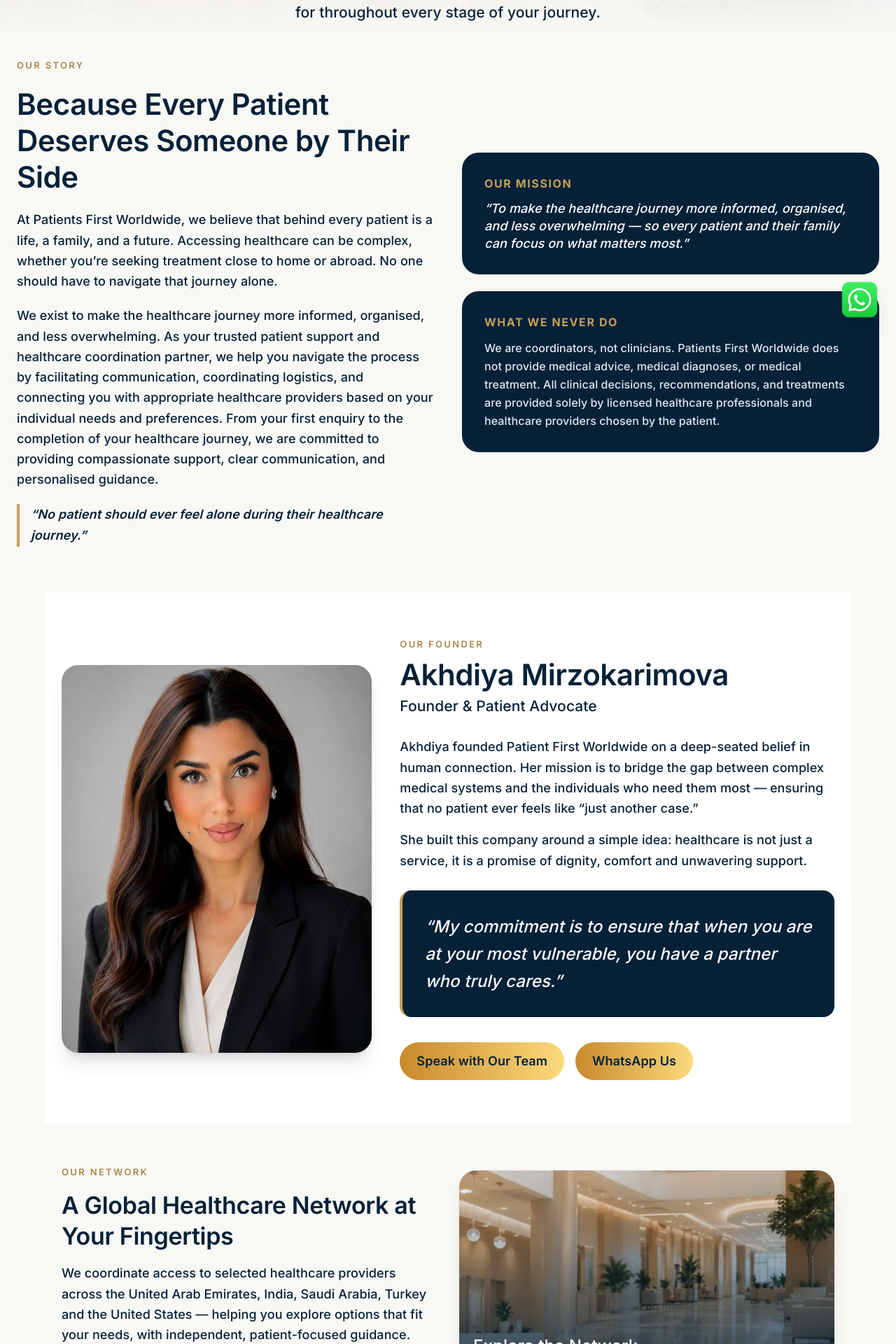
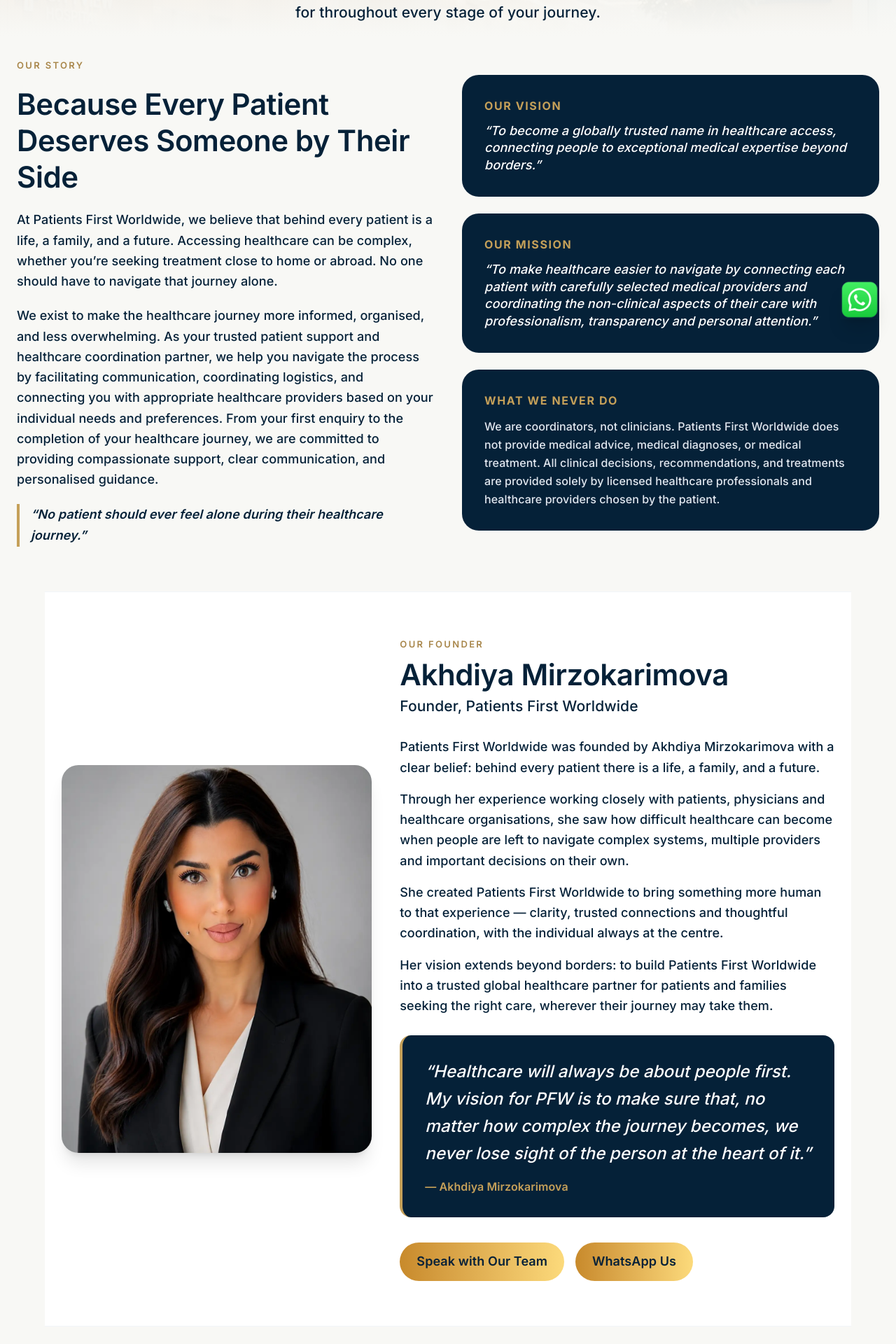
Before and after one commit to growizedigitaluae/patients-first--v2, a Next.js app: page /about in a window 1280 px wide. Shown: the part 320-2240 px from the top of the page at 70% size. Built offline with nearby package versions, Linux system fonts and the light colour scheme.

Commit message:
lates production upload

```diff
--- a/src/app/(site)/about/page.tsx
+++ b/src/app/(site)/about/page.tsx
@@ -1,8 +1,5 @@
 import Link from "next/link";
 import Image from "next/image";
-import {
-  Globe2,
-} from "lucide-react";
 import { PageHero, CtaBand } from "@/components/ui";
 import { site } from "@/lib/site";
 
@@ -27,15 +24,20 @@
       {/* STORY */}
       <section className="pt-8 pb-16 px-6 max-w-7xl mx-auto grid md:grid-cols-2 gap-10 items-center">
         <div className="space-y-5">
-          <p className="text-gold-dark font-semibold tracking-[0.18em] uppercase text-xs">Our Story</p>
+          <p className="text-gold-dark font-semibold tracking-[0.18em] uppercase text-xs">
+            Our Story
+          </p>
+
           <h2 className="text-3xl md:text-4xl font-serif text-midnight">
             Because Every Patient Deserves Someone by Their Side
           </h2>
+
           <p className="text-navy leading-relaxed">
             At Patients First Worldwide, we believe that behind every patient is a life, a
             family, and a future. Accessing healthcare can be complex, whether you’re seeking
             treatment close to home or abroad. No one should have to navigate that journey alone.
           </p>
+
           <p className="text-navy leading-relaxed">
             We exist to make the healthcare journey more informed, organised, and less
             overwhelming. As your trusted patient support and healthcare coordination partner,
@@ -45,27 +47,51 @@
             healthcare journey, we are committed to providing compassionate support, clear
             communication, and personalised guidance.
           </p>
+
           <p className="text-midnight font-semibold italic border-l-4 border-gold pl-4">
             &ldquo;No patient should ever feel alone during their healthcare journey.&rdquo;
           </p>
         </div>
 
         <div className="space-y-6">
+          {/* OUR VISION */}
           <div className="bg-royal p-8 rounded-3xl text-white">
-            <h3 className="text-sm font-bold tracking-widest text-gold uppercase mb-3">Our Mission</h3>
+            <h3 className="text-sm font-bold tracking-widest text-gold uppercase mb-3">
+              Our Vision
+            </h3>
+
             <p className="font-serif italic leading-snug">
-              &ldquo;To make the healthcare journey more informed, organised, and less
-              overwhelming — so every patient and their family can focus on what matters
-              most.&rdquo;
+              &ldquo;To become a globally trusted name in healthcare access, connecting
+              people to exceptional medical expertise beyond borders.&rdquo;
             </p>
           </div>
+
+          {/* OUR MISSION */}
           <div className="bg-royal p-8 rounded-3xl text-white">
-            <h3 className="text-sm font-bold tracking-widest text-gold uppercase mb-3">What We Never Do</h3>
+            <h3 className="text-sm font-bold tracking-widest text-gold uppercase mb-3">
+              Our Mission
+            </h3>
+
+            <p className="font-serif italic leading-snug">
+              &ldquo;To make healthcare easier to navigate by connecting each patient
+              with carefully selected medical providers and coordinating the non-clinical
+              aspects of their care with professionalism, transparency and personal
+              attention.&rdquo;
+            </p>
+          </div>
+
+          {/* WHAT WE NEVER DO */}
+          <div className="bg-royal p-8 rounded-3xl text-white">
+            <h3 className="text-sm font-bold tracking-widest text-gold uppercase mb-3">
+              What We Never Do
+            </h3>
+
             <p className="text-slate-200 text-sm leading-relaxed">
-              We are coordinators, not clinicians. {site.legalName} does not provide medical
-              advice, medical diagnoses, or medical treatment. All clinical decisions,
-              recommendations, and treatments are provided solely by licensed healthcare
-              professionals and healthcare providers chosen by the patient.
+              We are coordinators, not clinicians. {site.legalName} does not provide
+              medical advice, medical diagnoses, or medical treatment. All clinical
+              decisions, recommendations, and treatments are provided solely by
+              licensed healthcare professionals and healthcare providers chosen by
+              the patient.
             </p>
           </div>
         </div>
@@ -74,33 +100,72 @@
       {/* FOUNDER */}
       <section className="py-16 px-6 max-w-6xl mx-auto bg-white border-y border-slate-100">
         <div className="grid md:grid-cols-[1fr_1.4fr] gap-10 items-center">
+          {/* Founder Image */}
           <div className="relative aspect-[4/5] rounded-3xl overflow-hidden shadow-xl">
-            <Image src="/ceo-profile.webp" alt="Akhdiya Mirzokarimova, founder of Patient First Worldwide" fill className="object-cover" />
+            <Image
+              src="/ceo-profile.webp"
+              alt="Akhdiya Mirzokarimova, Founder of Patients First Worldwide"
+              fill
+              className="object-cover"
+            />
           </div>
+
+          {/* Founder Content */}
           <div className="space-y-7">
             <div>
-              <p className="text-gold-dark font-semibold tracking-[0.18em] uppercase text-xs mb-2">Our Founder</p>
-              <h2 className="text-4xl font-serif text-midnight">Akhdiya Mirzokarimova</h2>
-              <p className="text-midnight font-medium text-lg mt-1">Founder & Patient Advocate</p>
+              <p className="text-gold-dark font-semibold tracking-[0.18em] uppercase text-xs mb-2">
+                Our Founder
+              </p>
+
+              <h2 className="text-4xl font-serif text-midnight">
+                Akhdiya Mirzokarimova
+              </h2>
+
+              <p className="text-midnight font-medium text-lg mt-1">
+                Founder, Patients First Worldwide
+              </p>
             </div>
+
             <div className="space-y-4 text-navy leading-relaxed">
               <p>
-                Akhdiya founded Patient First Worldwide on a deep-seated belief in human
-                connection. Her mission is to bridge the gap between complex medical systems and
-                the individuals who need them most — ensuring that no patient ever feels like
-                &ldquo;just another case.&rdquo;
+                Patients First Worldwide was founded by Akhdiya Mirzokarimova with a clear
+                belief: behind every patient there is a life, a family, and a future.
               </p>
+
               <p>
-                She built this company around a simple idea: healthcare is not just a service, it
-                is a promise of dignity, comfort and unwavering support.
+                Through her experience working closely with patients, physicians and healthcare
+                organisations, she saw how difficult healthcare can become when people are left
+                to navigate complex systems, multiple providers and important decisions on their
+                own.
+              </p>
+
+              <p>
+                She created Patients First Worldwide to bring something more human to that
+                experience — clarity, trusted connections and thoughtful coordination, with the
+                individual always at the centre.
+              </p>
+
+              <p>
+                Her vision extends beyond borders: to build Patients First Worldwide into a
+                trusted global healthcare partner for patients and families seeking the right
+                care, wherever their journey may take them.
               </p>
             </div>
+
+            {/* Founder Quote */}
             <div className="bg-royal p-8 rounded-2xl border-l-4 border-gold">
               <p className="font-serif italic text-white text-xl leading-relaxed">
-                &ldquo;My commitment is to ensure that when you are at your most vulnerable, you
-                have a partner who truly cares.&rdquo;
+                &ldquo;Healthcare will always be about people first. My vision for PFW is to
+                make sure that, no matter how complex the journey becomes, we never lose sight
+                of the person at the heart of it.&rdquo;
+              </p>
+
+              <p className="text-gold text-sm font-semibold mt-4">
+                — Akhdiya Mirzokarimova
               </p>
             </div>
+
+            {/* Contact CTAs */}
             <div className="flex flex-wrap gap-4 pt-2">
               <Link
                 href="/contact"
@@ -108,6 +173,7 @@
               >
                 Speak with Our Team
               </Link>
+
               <a
                 href={site.whatsapp}
                 target="_blank"
@@ -125,15 +191,23 @@
       <section className="py-14 px-6 max-w-6xl mx-auto">
         <div className="grid md:grid-cols-2 gap-8 items-center">
           <div className="space-y-4">
-            <p className="text-gold-dark font-semibold tracking-[0.18em] uppercase text-xs">Our Network</p>
+            <p className="text-gold-dark font-semibold tracking-[0.18em] uppercase text-xs">
+              OUR GLOBAL NETWORK
+            </p>
+
             <h2 className="text-3xl font-serif text-midnight">
-              A Global Healthcare Network at Your Fingertips
+              Connecting Healthcare Across the World
             </h2>
+
             <p className="text-navy leading-relaxed">
-              We coordinate access to selected healthcare providers across the United Arab
-              Emirates, India, Saudi Arabia, Turkey and the United States — helping you explore
-              options that fit your needs, with independent, patient-focused guidance.
+              Patients First Worldwide is developing a carefully selected international network of hospitals,
+              medical centres, specialist physicians and healthcare partners across leading healthcare destinations.
+              Our featured destinations include the United Arab Emirates, India, Saudi Arabia, Türkiye and the United States,
+              with access extending beyond these markets through our wider international network.
+              From established centres of medical excellence to highly specialised expertise across different regions,
+              our network is designed to give patients broader access to healthcare across the world — through one global platform.
             </p>
+
             <Link
               href="/destinations"
               className="inline-flex items-center gap-2 text-gold-dark font-semibold hover:underline"
@@ -141,13 +215,23 @@
               Explore Our Global Healthcare Network →
             </Link>
           </div>
+
           <Link
             href="/destinations"
             className="group relative h-72 rounded-3xl overflow-hidden shadow-xl block"
           >
-            <Image src="/hero-destination.webp" alt="Global healthcare network" fill className="object-cover group-hover:scale-105 transition-transform duration-500" />
+            <Image
+              src="/hero-destination.webp"
+              alt="Global healthcare network"
+              fill
+              className="object-cover group-hover:scale-105 transition-transform duration-500"
+            />
+
             <div className="absolute inset-0 bg-gradient-to-t from-midnight/80 to-transparent" />
-            <span className="absolute bottom-5 left-5 text-white font-serif text-xl">Explore the Network</span>
+
+            <span className="absolute bottom-5 left-5 text-white font-serif text-xl">
+              Explore the Network
+            </span>
           </Link>
         </div>
       </section>
--- a/src/app/(site)/guides/page.tsx
+++ b/src/app/(site)/guides/page.tsx
@@ -37,7 +37,7 @@
               </div>
               <div className="p-8 flex flex-col flex-1">
                 <p className="text-xs text-navy mb-2">
-                  {guide.date} · {guide.readTime}
+                  {guide.date}
                 </p>
                 <h2 className="font-serif font-bold text-midnight text-xl mb-3 leading-snug">{guide.title}</h2>
                 <p className="text-sm text-navy leading-relaxed mb-6 flex-1">{guide.excerpt}</p>
--- a/src/app/(site)/membership/page.tsx
+++ b/src/app/(site)/membership/page.tsx
@@ -17,9 +17,6 @@
 import { PageHero } from "@/components/ui";
 import { MemberPortalComingSoon } from "@/components/MemberPortalComingSoon";
 import MembershipPackagesTabs from "@/components/membership/MembershipPackagesTabs";
-
-const px = (id: number) =>
-  `https://images.pexels.com/photos/${id}/pexels-photo-${id}.jpeg?auto=compress&cs=tinysrgb&w=1200`;
 
 export const metadata = {
   title: "Membership",
@@ -244,8 +241,8 @@
       {/* IMAGE BAND */}
       <section className="relative h-[320px] lg:h-[420px] overflow-hidden">
         <Image
-          src={px(8413217)}
-          alt="Member consulting with a healthcare professional"
+          src="https://images.pexels.com/photos/7551677/pexels-photo-7551677.jpeg?auto=compress&cs=tinysrgb&w=1600"
+          alt="Family providing supportive care and companionship"
           fill
           sizes="100vw"
           className="object-cover"
@@ -269,7 +266,6 @@
 
       {/* PACKAGES */}
       <MembershipPackagesTabs />
-
 
       {/* FAQ */}
       <section className="py-16 px-6 max-w-3xl mx-auto">
@@ -311,9 +307,9 @@
           </h2>
 
           <p className="text-slate-300 leading-relaxed max-w-2xl mx-auto">
-            Ready to become a member? Speak with our membership team and we’ll
-            help you understand how ongoing patient support and healthcare
-            coordination can help you and your family.
+            Ready to become a member? Speak with our team and we’ll help you
+            understand how ongoing patient support and healthcare coordination
+            can help you and your family.
           </p>
 
           <div className="flex flex-col sm:flex-row justify-center gap-4">
@@ -321,7 +317,7 @@
               href="/contact"
               className="inline-flex items-center justify-center gap-2 bg-gradient-to-r from-[#C88A2B] to-[#fCDA7B] hover:opacity-95 text-royal px-8 py-4 rounded-full font-semibold transition shadow-lg"
             >
-              Speak with Our Membership Team
+              Speak with Our Team
             </Link>
 
             <Link
--- a/src/components/membership/MembershipPackagesTabs.tsx
+++ b/src/components/membership/MembershipPackagesTabs.tsx
@@ -31,7 +31,7 @@
 
     features: [
       {
-        name: "Dedicated PFW Care Coordinator",
+        name: "Dedicated Care Coordinator",
         value: "Included",
       },
       {
@@ -39,7 +39,7 @@
         value: "Included",
       },
       {
-        name: "PFW Health Passport",
+        name: "Health Passport",
         value: "Not included",
       },
       {
@@ -135,7 +135,7 @@
         value: "Not included",
       },
       {
-        name: "Regular PFW Check-In",
+        name: "Regular Patients First Worldwide Check-In",
         value: "Quarterly",
       },
       {
@@ -143,7 +143,7 @@
         value: "Included",
       },
       {
-        name: "PFW Service Access",
+        name: "Patients First Worldwide Service Access",
         value: "Business hours",
       },
     ],
@@ -159,7 +159,7 @@
 
     features: [
       {
-        name: "Dedicated PFW Care Coordinator",
+        name: "DedicatedCare Coordinator",
         value: "Included",
       },
       {
@@ -167,7 +167,7 @@
         value: "Comprehensive",
       },
       {
-        name: "PFW Health Passport",
+        name: "Health Passport",
         value: "Included",
       },
       {
@@ -263,7 +263,7 @@
         value: "As required",
       },
       {
-        name: "Regular PFW Check-In",
+        name: "Regular Patient First Worldwide Check-In",
         value: "Monthly",
       },
       {
@@ -271,7 +271,7 @@
         value: "Included",
       },
       {
-        name: "PFW Service Access",
+        name: "Patients First Worldwide Service Access",
         value: "Priority business hours",
       },
     ],
@@ -287,7 +287,7 @@
 
     features: [
       {
-        name: "Dedicated PFW Care Coordinator",
+        name: "Dedicated Patients First Worldwide Care Coordinator",
         value: "Senior dedicated coordinator",
       },
       {
@@ -295,7 +295,7 @@
         value: "Enhanced",
       },
       {
-        name: "PFW Health Passport",
+        name: "Health Passport",
         value: "Enhanced",
       },
       {
@@ -391,7 +391,7 @@
         value: "Enhanced",
       },
       {
-        name: "Regular PFW Check-In",
+        name: "Regular Patients First Worldwide Check-In",
         value: "Personalised frequency",
       },
       {
@@ -399,7 +399,7 @@
         value: "Executive review",
       },
       {
-        name: "PFW Service Access",
+        name: "Patients First Worldwide Service Access",
         value: "Extended priority coordination",
       },
     ],
@@ -434,19 +434,19 @@
     >
       <div className="mx-auto w-full max-w-5xl">
         {/* Section Heading */}
-        <div className="mx-auto mb-10 max-w-2xl text-center">
+        <div className="mx-auto mb-10 w-full max-w-5xl text-center">
           <p className="mb-3 text-xs font-semibold uppercase tracking-[0.18em] text-gold-dark">
             Membership Packages
           </p>
 
           <h2
             id="membership-packages-heading"
-            className="font-serif text-3xl leading-tight text-midnight md:text-4xl"
+            className="whitespace-nowrap font-serif text-[clamp(1.35rem,4vw,2.25rem)] leading-tight text-midnight"
           >
             Choose the Level of Support That Fits
           </h2>
 
-          <p className="mt-4 leading-relaxed text-navy">
+          <p className="mx-auto mt-4 max-w-2xl leading-relaxed text-navy">
             Membership tiers are designed around different levels of
             coordination and support. Speak with our membership team to
             understand which is right for you and your family.
--- a/src/data/medical-specialties.ts
+++ b/src/data/medical-specialties.ts
@@ -52,7 +52,7 @@
   },
   {
     slug: "paediatrics",
-    title: "Paediatrics",
+    title: "Paediatrics & Paediatric subspecialties",
     text: "Supporting families seeking specialist healthcare services for infants, children, and adolescents across a wide range of paediatric specialties.",
   },
   {
@@ -62,7 +62,7 @@
   },
   {
     slug: "rare-diseases",
-    title: "Rare Diseases",
+    title: "Genetics & Rare Diseases",
     text: "Supporting patients with rare or complex medical conditions by helping coordinate access to appropriate specialist healthcare providers and multidisciplinary services where available.",
   },
   {
@@ -72,7 +72,7 @@
   },
   {
     slug: "transplantation",
-    title: "Transplantation",
+    title: "Muliti Organ Transplantation",
     text: "Supporting patients who are exploring transplant services by facilitating communication and coordination with appropriate transplant centres where suitable. Eligibility, assessments, and all clinical decisions remain the responsibility of the treating healthcare providers.",
   },
   {
@@ -82,7 +82,7 @@
   },
   {
     slug: "womens-health-fertility",
-    title: "Women's Health & Fertility",
+    title: "Women's Health & IVF",
     text: "Supporting women seeking specialist care across reproductive health, fertility, pregnancy, and gynaecological services by helping coordinate their healthcare journey.",
   },
 ];
```
Also changed, not shown: src/components/Footer.tsx (+76 -30 lines).
